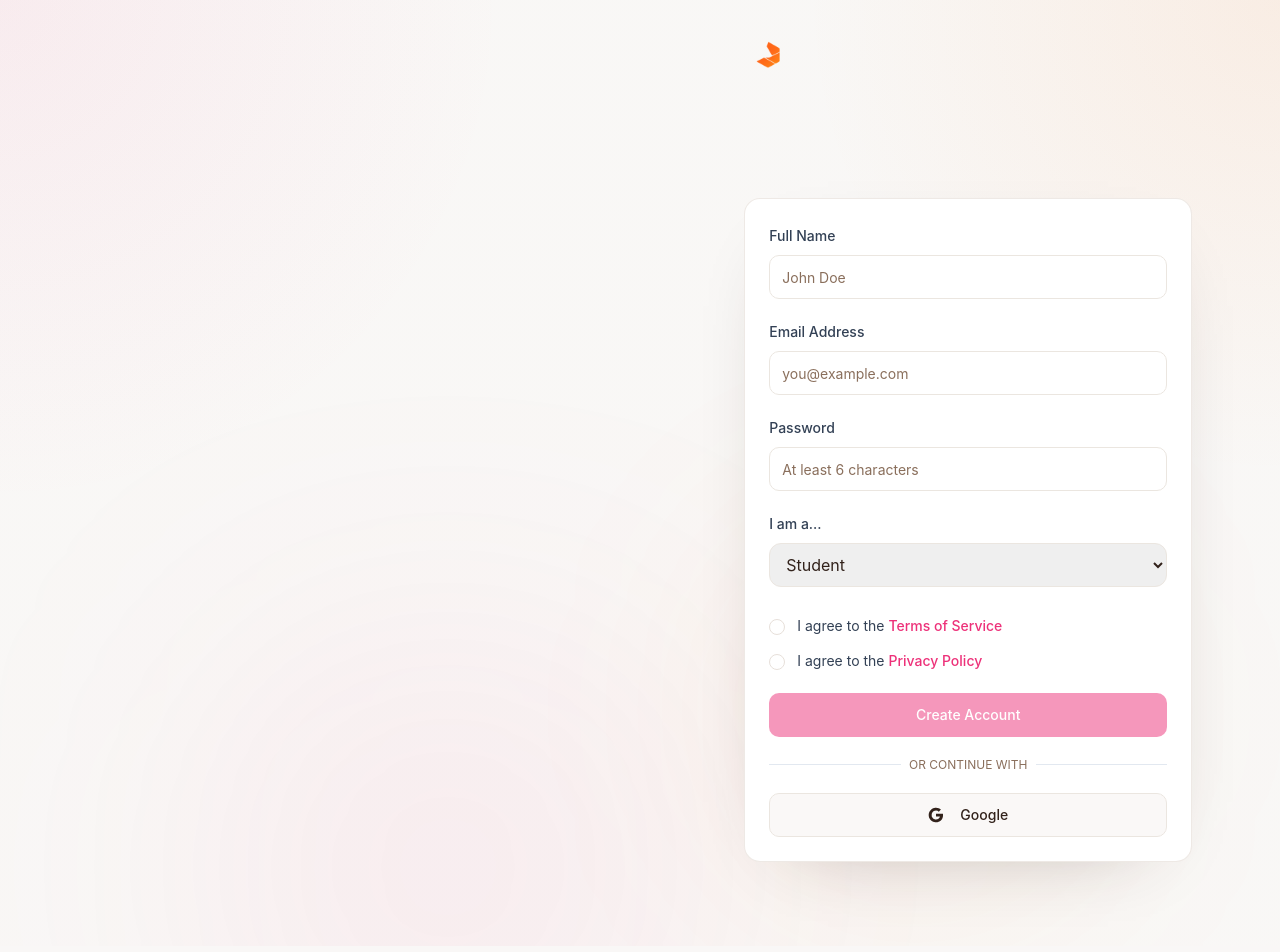
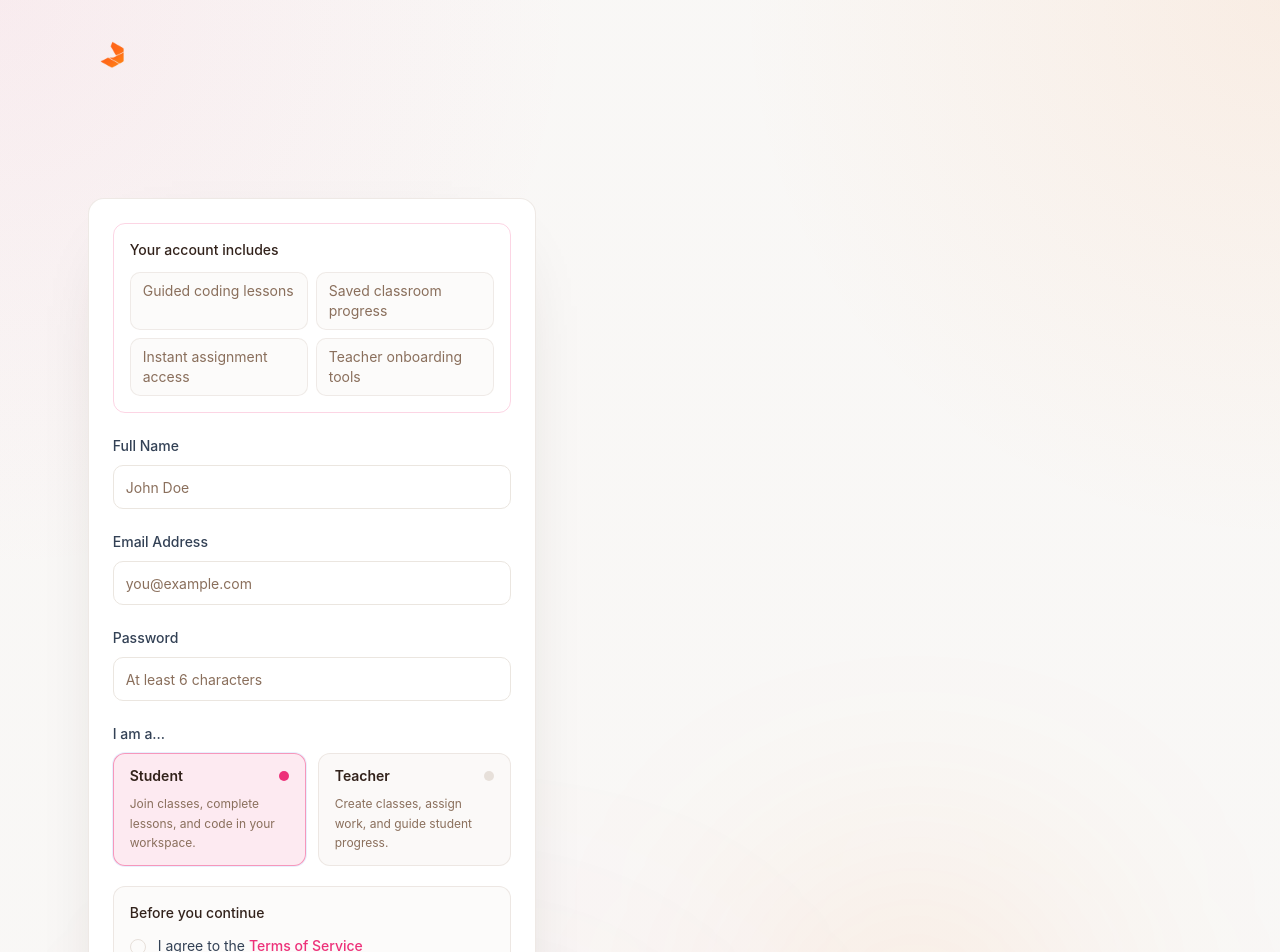
Before and after one commit to stashflow/averon-codelab, a Next.js app: page /auth/sign-up in a window 1280 px wide. Shown: the top 952 px of the page. Built offline with nearby package versions, Linux system fonts and the light colour scheme.

Commit message:
Update signup page visuals

```diff
--- a/app/auth/sign-up/page.tsx
+++ b/app/auth/sign-up/page.tsx
@@ -106,34 +106,6 @@ export default function SignUp() {
 
   return (
     <AppShell className="flex bg-background text-foreground">
-      {/* Left Side - Visual */}
-      <div className="hidden lg:flex flex-1 items-center justify-center p-12 border-r border-border/70 bg-background/30">
-        <div className="max-w-md space-y-6">
-          <div className="space-y-4">
-            <h2 className="text-4xl font-bold tracking-tight">
-              <span className="text-gradient-premium">
-                Start Your Journey
-              </span>
-            </h2>
-            <p className="text-lg text-slate-700 dark:text-slate-300 leading-relaxed">
-              Join Averon CodeLab and unlock your potential with hands-on coding exercises, instant feedback, and
-              expert-designed curriculum.
-            </p>
-          </div>
-          <div className="space-y-3 pt-4">
-            {['School-ready platform', 'Role-based access', 'Instant access'].map((item, idx) => (
-              <div key={idx} className="flex items-center gap-3">
-                <div className="w-6 h-6 rounded-full bg-primary/10 border border-primary/20 flex items-center justify-center">
-                  <div className="w-2 h-2 rounded-full bg-primary" />
-                </div>
-                <span className="text-sm text-slate-600 dark:text-slate-300">{item}</span>
-              </div>
-            ))}
-          </div>
-        </div>
-      </div>
-
-      {/* Right Side - Form */}
       <div className="flex-1 flex items-center justify-center p-8">
         <div className="w-full max-w-md space-y-8">
           <div className="space-y-3">
@@ -143,12 +115,24 @@ export default function SignUp() {
             </Link>
             <div>
               <h1 className="text-3xl font-bold tracking-tight text-slate-900 dark:text-slate-100">Create Account</h1>
-              <p className="text-slate-600 dark:text-slate-300 mt-2">Sign up to start learning today</p>
+              <p className="mt-2 text-slate-600 dark:text-slate-300">
+                Build your workspace and start learning in minutes.
+              </p>
             </div>
           </div>
 
           <div className="site-panel relative overflow-hidden p-6">
             <div className="space-y-5">
+              <div className="rounded-lg border border-primary/20 bg-primary/8 p-4">
+                <p className="text-sm font-medium text-foreground">Your account includes</p>
+                <div className="mt-3 grid gap-2 text-sm text-muted-foreground sm:grid-cols-2">
+                  <div className="rounded-md border border-border/60 bg-background/55 px-3 py-2">Guided coding lessons</div>
+                  <div className="rounded-md border border-border/60 bg-background/55 px-3 py-2">Saved classroom progress</div>
+                  <div className="rounded-md border border-border/60 bg-background/55 px-3 py-2">Instant assignment access</div>
+                  <div className="rounded-md border border-border/60 bg-background/55 px-3 py-2">Teacher onboarding tools</div>
+                </div>
+              </div>
+
               <form onSubmit={handleSignUp} className="space-y-5">
                 <div className="space-y-2">
                   <Label htmlFor="fullName" className="text-sm font-medium text-slate-700 dark:text-slate-200">
@@ -202,19 +186,51 @@ export default function SignUp() {
                   <Label htmlFor="role" className="text-sm font-medium text-slate-700 dark:text-slate-200">
                     I am a...
                   </Label>
-                  <select
-                    id="role"
-                    value={role}
-                    onChange={(e) => setRole(e.target.value)}
-                    disabled={loading}
-                    className="w-full h-11 px-3 border border-input rounded-lg bg-background/88 text-foreground focus:outline-none focus:ring-2 focus:ring-ring focus:ring-offset-2"
-                  >
-                    <option value="student">Student</option>
-                    <option value="teacher">Teacher</option>
-                  </select>
+                  <div className="grid grid-cols-2 gap-3">
+                    {[
+                      {
+                        value: 'student',
+                        label: 'Student',
+                        description: 'Join classes, complete lessons, and code in your workspace.',
+                      },
+                      {
+                        value: 'teacher',
+                        label: 'Teacher',
+                        description: 'Create classes, assign work, and guide student progress.',
+                      },
+                    ].map((option) => {
+                      const isSelected = role === option.value
+
+                      return (
+                        <button
+                          key={option.value}
+                          type="button"
+                          onClick={() => setRole(option.value)}
+                          disabled={loading}
+                          className={`rounded-xl border px-4 py-3 text-left transition ${
+                            isSelected
+                              ? 'border-primary/45 bg-primary/10 shadow-[0_0_0_1px_rgba(59,130,246,0.12)]'
+                              : 'border-border/70 bg-background/70 hover:border-primary/25 hover:bg-background'
+                          }`}
+                        >
+                          <div className="flex items-center justify-between gap-3">
+                            <span className="text-sm font-semibold text-foreground">{option.label}</span>
+                            <span
+                              className={`h-2.5 w-2.5 rounded-full ${
+                                isSelected ? 'bg-primary' : 'bg-border'
+                              }`}
+                            />
+                          </div>
+                          <p className="mt-2 text-xs leading-relaxed text-muted-foreground">{option.description}</p>
+                        </button>
+                      )
+                    })}
+                  </div>
                 </div>
 
-                <div className="space-y-3 pt-2">
+                <div className="space-y-3 rounded-xl border border-border/70 bg-background/55 p-4">
+                  <p className="text-sm font-medium text-foreground">Before you continue</p>
+
                   <div className="flex items-start gap-3">
                     <Checkbox
                       id="terms"
@@ -223,7 +239,7 @@ export default function SignUp() {
                       disabled={loading}
                       className="mt-1 border-border data-[state=checked]:bg-primary data-[state=checked]:border-primary"
                     />
-                    <label htmlFor="terms" className="text-sm text-slate-700 dark:text-slate-300 leading-relaxed cursor-pointer">
+                    <label htmlFor="terms" className="cursor-pointer text-sm leading-relaxed text-slate-700 dark:text-slate-300">
                       I agree to the{' '}
                       <Link href="/terms" target="_blank" className="text-primary hover:text-foreground hover:underline font-medium">
                         Terms of Service
@@ -239,7 +255,7 @@ export default function SignUp() {
                       disabled={loading}
                       className="mt-1 border-border data-[state=checked]:bg-primary data-[state=checked]:border-primary"
                     />
-                    <label htmlFor="privacy" className="text-sm text-slate-700 dark:text-slate-300 leading-relaxed cursor-pointer">
+                    <label htmlFor="privacy" className="cursor-pointer text-sm leading-relaxed text-slate-700 dark:text-slate-300">
                       I agree to the{' '}
                       <Link href="/privacy" target="_blank" className="text-primary hover:text-foreground hover:underline font-medium">
                         Privacy Policy
@@ -259,7 +275,7 @@ export default function SignUp() {
                   className="w-full h-11"
                   disabled={loading || !acceptedTerms || !acceptedPrivacy}
                 >
-                  {loading ? 'Creating account...' : 'Create Account'}
+                  {loading ? 'Creating account...' : role === 'teacher' ? 'Continue as Teacher' : 'Create Account'}
                 </Button>
 
                 <div className="relative">
@@ -310,6 +326,36 @@ export default function SignUp() {
           </p>
         </div>
       </div>
+
+      <div className="hidden lg:flex flex-1 items-center justify-center p-12 border-l border-border/70 bg-background/30">
+        <div className="max-w-md space-y-6">
+          <div className="space-y-4">
+            <h2 className="text-4xl font-bold tracking-tight">
+              <span className="text-gradient-premium">
+                Start Strong From Day One.
+              </span>
+            </h2>
+            <p className="text-lg leading-relaxed text-slate-700 dark:text-slate-300">
+              Sign up with the same polished workflow students and teachers use every day, then move straight into
+              classes, assignments, and guided coding.
+            </p>
+          </div>
+          <div className="space-y-3 pt-4">
+            {[
+              'Professional classroom-ready experience',
+              'Fast onboarding for students and teachers',
+              'Progress, coding, and assignments in one place',
+            ].map((item, idx) => (
+              <div key={idx} className="flex items-center gap-3">
+                <div className="flex h-6 w-6 items-center justify-center rounded-full border border-primary/20 bg-primary/10">
+                  <div className="h-2 w-2 rounded-full bg-primary" />
+                </div>
+                <span className="text-sm text-slate-600 dark:text-slate-300">{item}</span>
+              </div>
+            ))}
+          </div>
+        </div>
+      </div>
     </AppShell>
   )
 }
```
Also changed, not shown: 2 other files (tests, documents, lock files or other folders).
